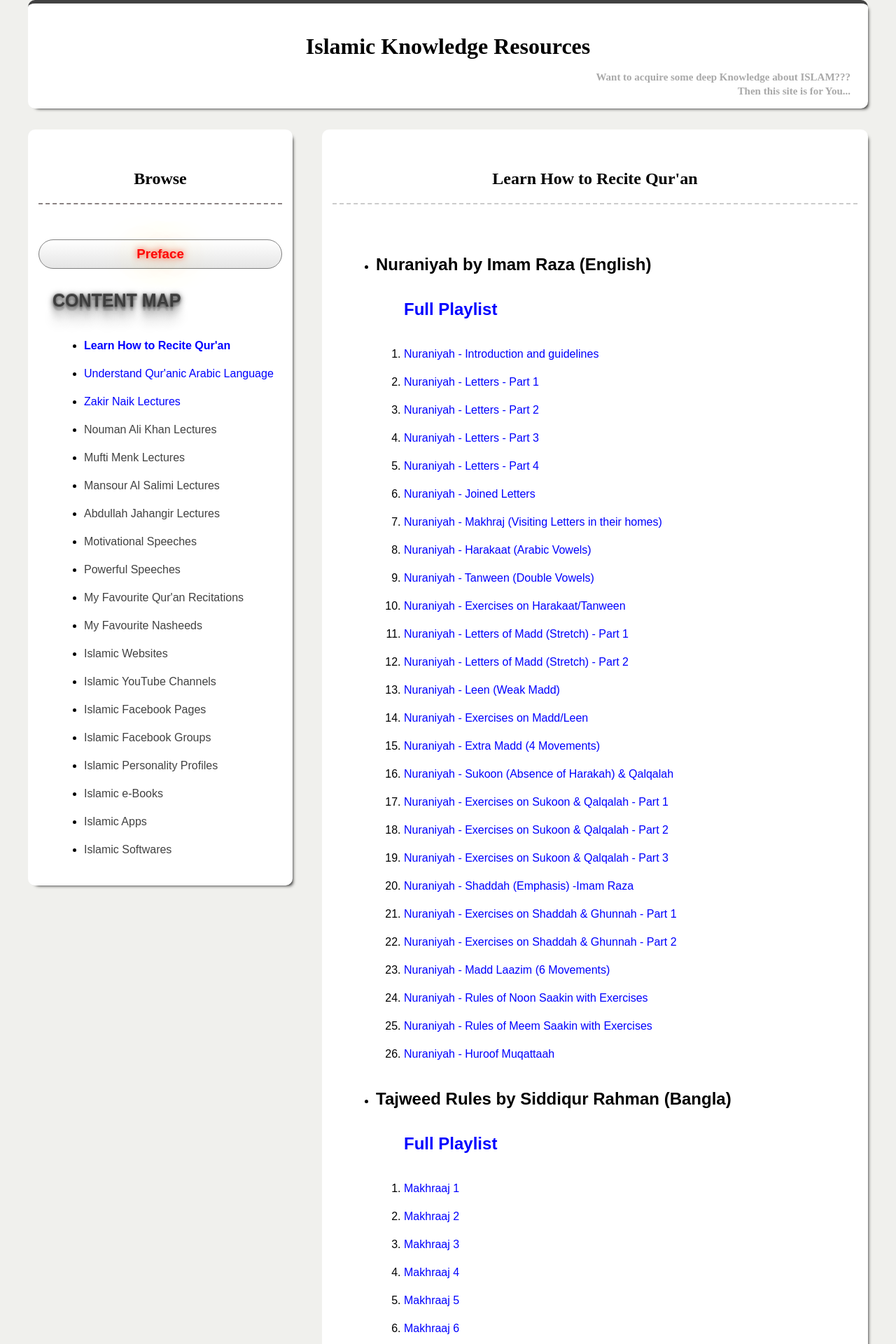
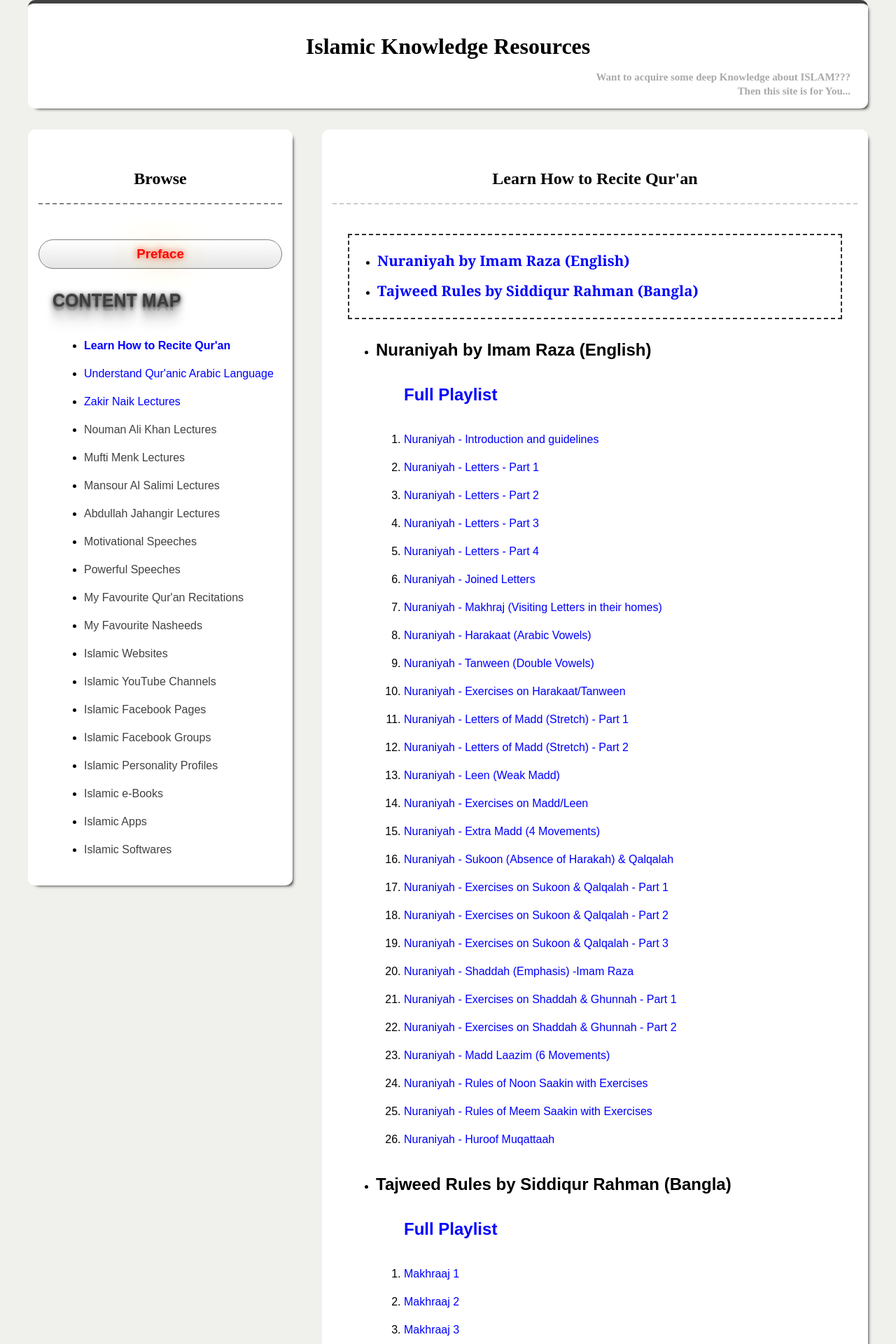
Before and after one commit to arman-bhaai/islamic-knowledge-resources, a Jekyll site: the page built from learn-how-to-receite-quran.html, in a window 1280 px wide. Shown: the top 1920 px of the page at 70% size. Built offline with Jekyll 4.4.1, drawn with Linux system fonts in a browser that asks for light colours; some web fonts are replaced.

Commit message:
created secondary layout in a single page

```diff
--- a/_data/learn-how-to-recite-quran.yml
+++ b/_data/learn-how-to-recite-quran.yml
@@ -1,6 +1,7 @@
 info:
   - imam-raza:
     title: Nuraniyah by Imam Raza (English)
+    id-url: imam-raza
     playlist: https://www.youtube.com/watch?v=Dl6g_zDZ_v0&list=PL6qzEglvHszcBGcMjE_N0YNF-bkkd93eM
     url-list:
       - text: Nuraniyah - Introduction and guidelines
@@ -88,6 +89,7 @@
 
   - siddiqur-rahman:
     title: Tajweed Rules by Siddiqur Rahman (Bangla)
+    id-url: siddiqur-rahman
     playlist: https://www.youtube.com/watch?v=91FRGeDxjlE&list=PLVuW1ITWYFXp8ufdAjOUhX2HCPIZiiEGN
     url-list:
       - text: Makhraaj 1
--- a/learn-how-to-receite-quran.html
+++ b/learn-how-to-receite-quran.html
@@ -2,10 +2,17 @@
 layout: default-page
 title: Learn How to Recite Qur'an
 ---
+<div id="secondary-nav">
+    <ul>
+        {% for k in site.data.learn-how-to-recite-quran.info %}
+        <li><a href="#{{k.id-url}}">{{k.title}}</a></li>
+        {% endfor %}
+    </ul>
+</div>
 <ul>
     {% for i in site.data.learn-how-to-recite-quran.info %}
         <li>
-            <p>{{i.title}}</p>
+            <p id="{{i.id-url}}">{{i.title}}</p>
             <ol>
                 {% if i.playlist %}
                     <p><a href="{{i.playlist}}" target="_blank" alt="">Full Playlist</a></p>
--- a/styles/style.css
+++ b/styles/style.css
@@ -115,6 +115,20 @@
     text-align: center;
     border-bottom: 2px dashed #8a8282;
 }
+
+/* SECONDARY NAVIGATION STARTS */
+
+div#secondary-nav ul li a {
+    font-weight: bold;
+    font-size: 1.28em;
+    font-family: Cambria, Cochin, Georgia, Times, 'Times New Roman', serif;
+}
+
+div#secondary-nav {
+    border: 2px dashed #2f2f2f;
+}
+
+/* SECONDARY NAVIGATION ENDS */
 
 section	{
     background-color: #FFFFFF;
```
